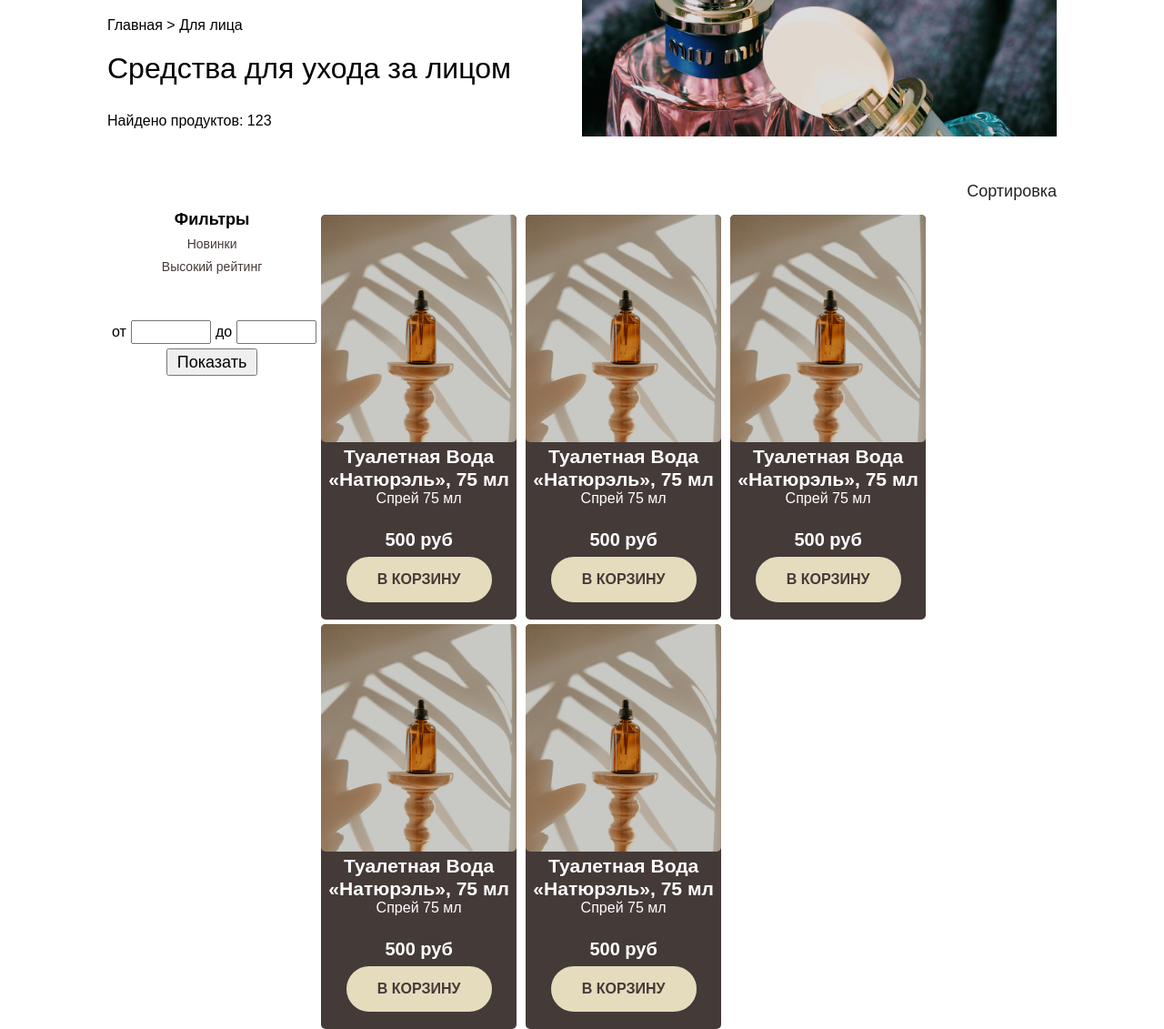
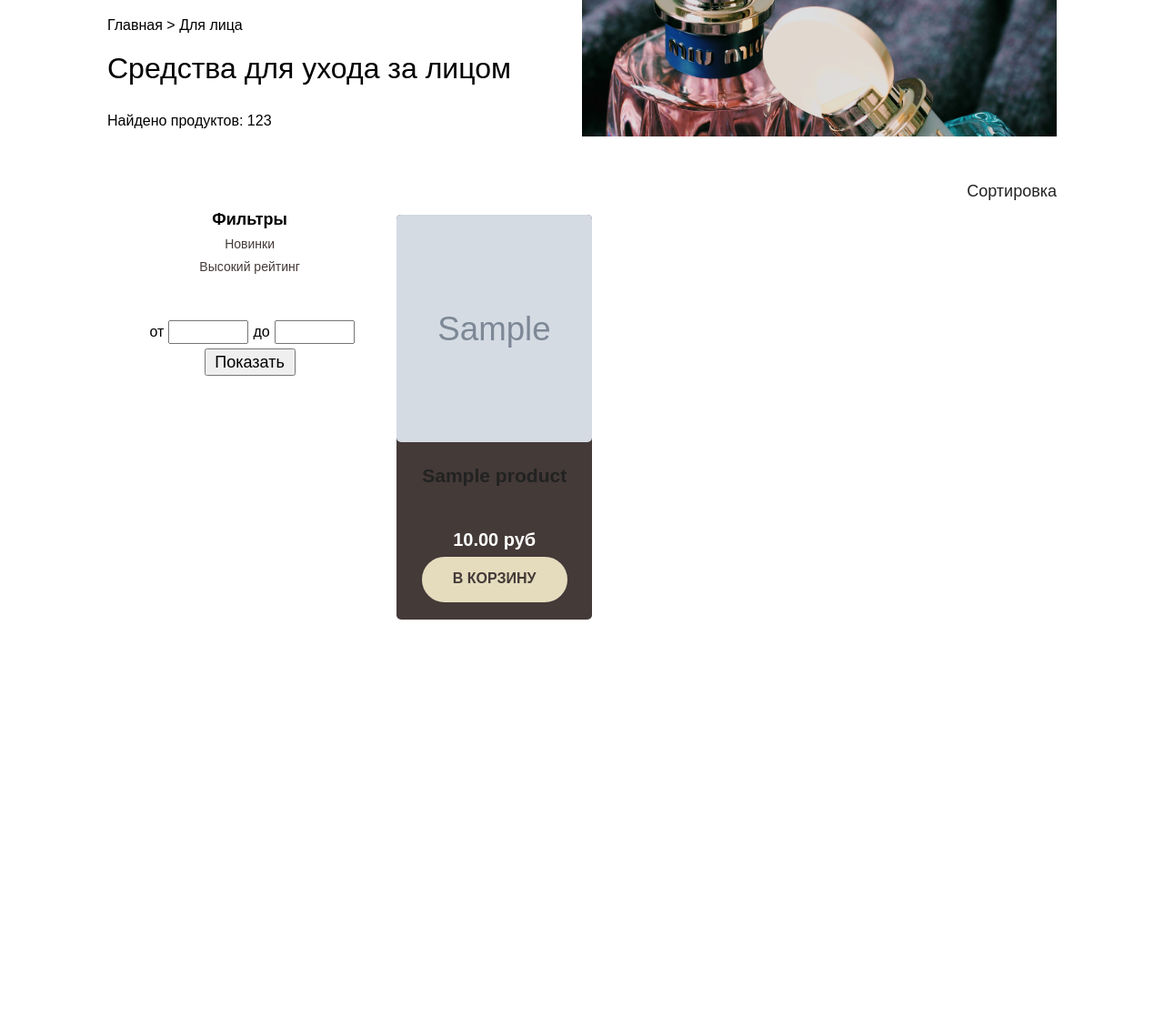
Before and after one commit to PavelGrebenshikov/butterfly, a Django app: page /products/ in a window 1280 px wide. Shown: the part 158-1289 px from the top of the page at 91% size. After the commit the page ends 839 px from the top, so only its background shows below. Run offline with Django 3.2, Linux system fonts and the light colour scheme; tables that the repository leaves empty hold one stand-in row (values such as "Sample post"); grey boxes marked "Sample" are stand-in pictures; parts of the project's set-up code (start-up, migrations or seed data) failed here and were passed over.

Commit message:
Add include/product template, add products to home/products template

```diff
--- a/butterfly/home/models.py
+++ b/butterfly/home/models.py
@@ -3,6 +3,7 @@ from django.db.models import (
     DecimalField, DateTimeField, ForeignKey, ManyToManyField,
     ImageField, CASCADE
 )
+from django.urls import reverse
 from django.utils.translation import gettext_lazy as _
 
 
@@ -47,5 +48,19 @@ class Product(Model):
     def __repr__(self):
         return f'<Product {self.name}>'
 
+    def get_absolute_url(self):
+        """
+        NOTE: This is real product url. But now we are using fictive url.
+
+        return reverse("products:detail", kwargs={"name": self.name})
+        """
+        return '#'
+
+    def get_image_url(self):
+        if str(self.image_url).startswith('/static'):
+            return self.image_url
+        else:
+            return f'/media/{self.image_url}'
+
     class Meta:
         app_label = 'home'
--- a/butterfly/home/views.py
+++ b/butterfly/home/views.py
@@ -1,6 +1,6 @@
 from django.shortcuts import render
 
-from .models import Category
+from .models import Category, Product
 
 
 def index(request):
@@ -12,6 +12,7 @@ def index(request):
 
 def products(request):
     context = {
-        'categories': Category.objects.all()
+        'categories': Category.objects.all(),
+        'products': Product.objects.all()
     }
     return render(request, 'home/products.html', context=context)
--- a/butterfly/templates/home/products.html
+++ b/butterfly/templates/home/products.html
@@ -66,91 +66,9 @@
         </div>
         <div class="products">
             <div class="wrap">
-                <div class="product">
-                    <div class="product__image">
-                        <img src="{% static 'images/product_pictures.jpg' %}" alt="" srcset="">
-                    </div>
-                    <div class="products__title">
-                        <h3>Туалетная Вода  «Натюрэль», 75 мл</h3>
-                    </div>
-                    <div class="products__quantity">
-                        <span>Спрей 75 мл</span>
-                    </div>
-                    <div class="products__price">
-                        <span>500 руб</span>
-                    </div>
-                    <div class="products__basket">
-                        <a href="#">В КОРЗИНУ</a>
-                    </div>
-                </div>
-                <div class="product">
-                    <div class="product__image">
-                        <img src="{% static 'images/product_pictures.jpg' %}" alt="" srcset="">
-                    </div>
-                    <div class="products__title">
-                        <h3>Туалетная Вода  «Натюрэль», 75 мл</h3>
-                    </div>
-                    <div class="products__quantity">
-                        <span>Спрей 75 мл</span>
-                    </div>
-                    <div class="products__price">
-                        <span>500 руб</span>
-                    </div>
-                    <div class="products__basket">
-                        <a href="#">В КОРЗИНУ</a>
-                    </div>
-                </div>
-                <div class="product">
-                    <div class="product__image">
-                        <img src="{% static 'images/product_pictures.jpg' %}" alt="" srcset="">
-                    </div>
-                    <div class="products__title">
-                        <h3>Туалетная Вода  «Натюрэль», 75 мл</h3>
-                    </div>
-                    <div class="products__quantity">
-                        <span>Спрей 75 мл</span>
-                    </div>
-                    <div class="products__price">
-                        <span>500 руб</span>
-                    </div>
-                    <div class="products__basket">
-                        <a href="#">В КОРЗИНУ</a>
-                    </div>
-                </div>
-                <div class="product">
-                    <div class="product__image">
-                        <img src="{% static 'images/product_pictures.jpg' %}" alt="" srcset="">
-                    </div>
-                    <div class="products__title">
-                        <h3>Туалетная Вода  «Натюрэль», 75 мл</h3>
-                    </div>
-                    <div class="products__quantity">
-                        <span>Спрей 75 мл</span>
-                    </div>
-                    <div class="products__price">
-                        <span>500 руб</span>
-                    </div>
-                    <div class="products__basket">
-                        <a href="#">В КОРЗИНУ</a>
-                    </div>
-                </div>
-                <div class="product">
-                    <div class="product__image">
-                        <img src="{% static 'images/product_pictures.jpg' %}" alt="" srcset="">
-                    </div>
-                    <div class="products__title">
-                        <h3>Туалетная Вода  «Натюрэль», 75 мл</h3>
-                    </div>
-                    <div class="products__quantity">
-                        <span>Спрей 75 мл</span>
-                    </div>
-                    <div class="products__price">
-                        <span>500 руб</span>
-                    </div>
-                    <div class="products__basket">
-                        <a href="#">В КОРЗИНУ</a>
-                    </div>
-                </div>
+              {% for product in products %}
+                  {% include 'include/product.html' %}
+              {% endfor %}
             </div>
         </div>
     </section>
--- /dev/null
+++ b/butterfly/templates/include/product.html
@@ -0,0 +1,17 @@
+{% load static %}
+<div class="product">
+  <div class="product__image">
+    <img src="{{ product.get_image_url }}" alt="" srcset="" />
+  </div>
+  <div class="products__title">
+    <a href="{{ product.get_absolute_url }}">
+      <h3>{{ product.name }}</h3>
+    </a>
+  </div>
+  <div class="products__price">
+    <span>{{ product.price }} руб</span>
+  </div>
+  <div class="products__basket">
+    <a href="#">В КОРЗИНУ</a>
+  </div>
+</div>
```
Also changed, not shown: butterfly/static/images/product.png (added). Lines whose indentation alone changed are shown as unchanged.
